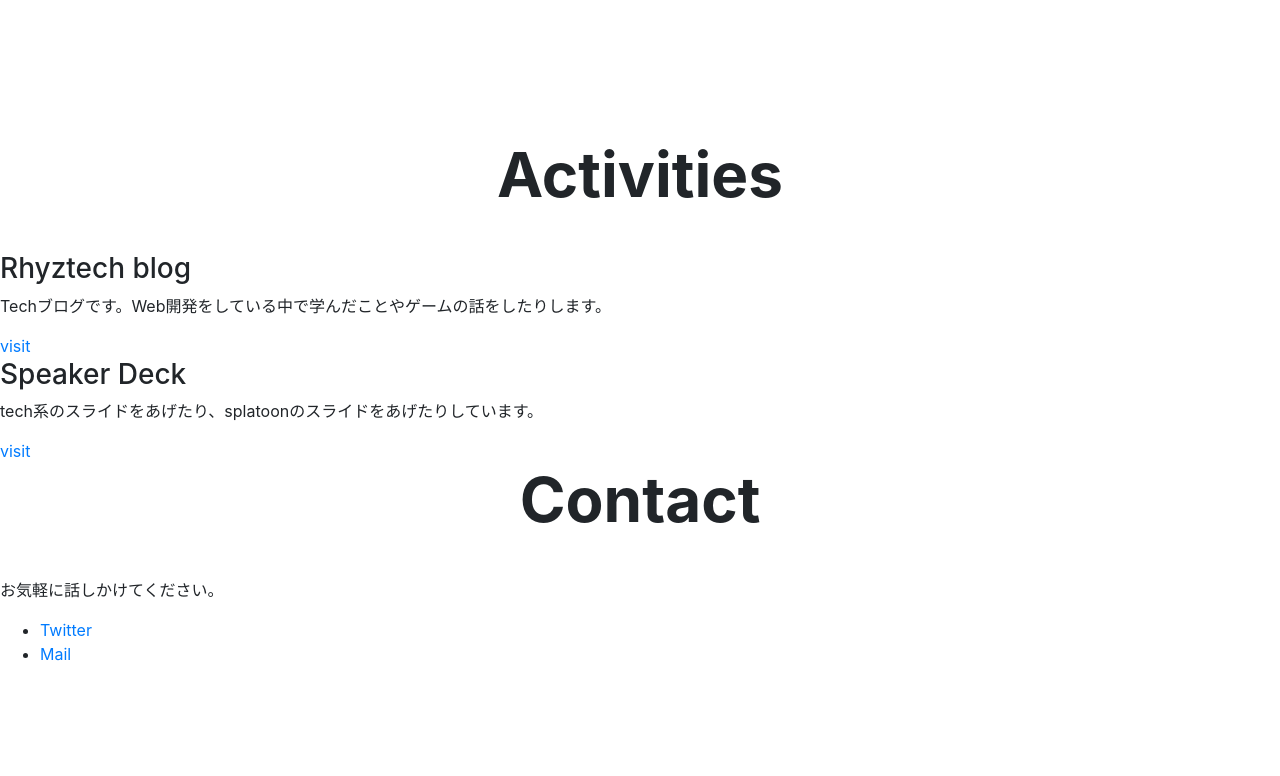
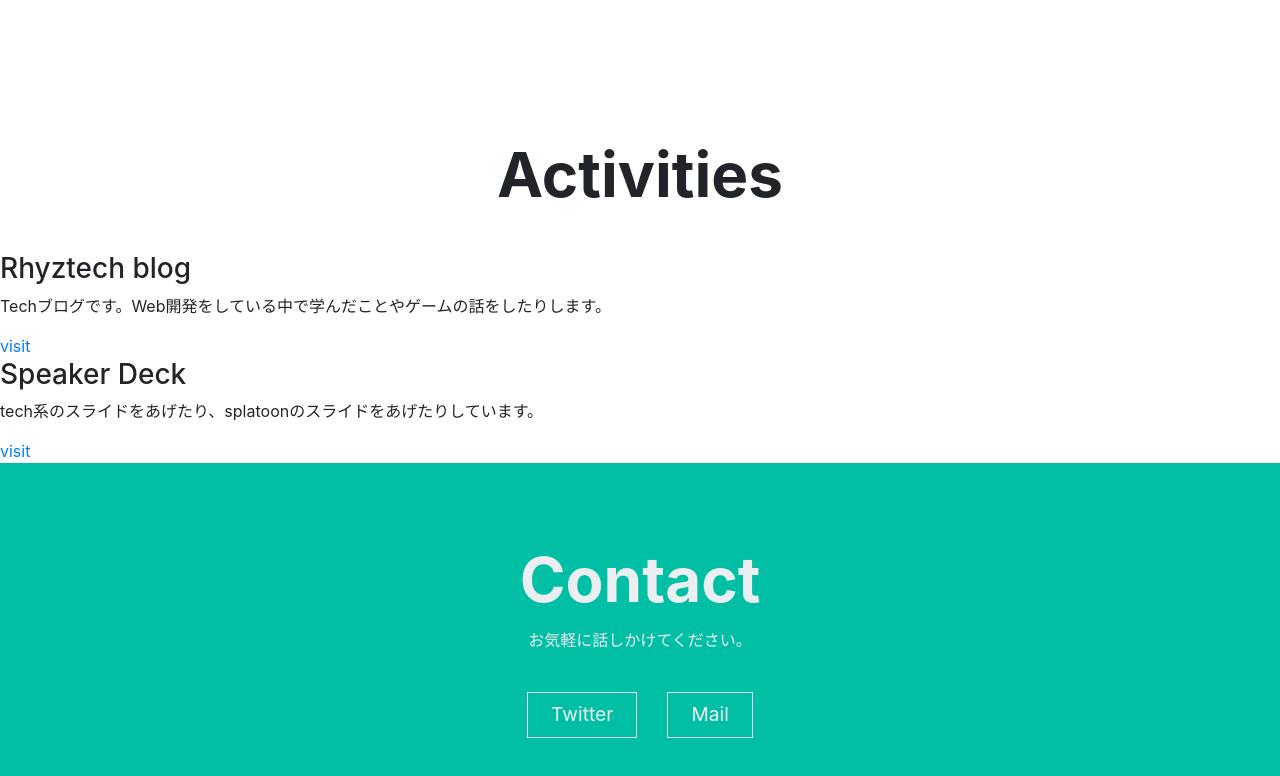
Before and after one commit to rhythm191/website, a Next.js app: page / in a window 1280 px wide. Shown: the part 2508-3284 px from the top of the page. Before the commit the page ends 3190 px from the top, so only its background shows below. Built offline with nearby package versions, Linux system fonts and the light colour scheme.

Commit message:
add contact style

```diff
--- a/assets/style.scss
+++ b/assets/style.scss
@@ -26,6 +26,10 @@
 
 main {
   overflow: hidden;
+}
+
+%section {
+  padding: 80px 0;
 }
 
 h2 {
@@ -121,7 +125,7 @@
 }
 
 #products {
-  padding: 80px 0;
+  @extend %section;
 
   h2 {
     position: relative;
@@ -175,3 +179,51 @@
     }
   }
 }
+
+#contact {
+  @extend %section;
+
+  color: $font-inverse-color;
+  background-color: $green;
+
+  h2 {
+    margin-bottom: 10px;
+  }
+
+  p {
+    text-align: center;
+    margin-bottom: 40px;
+  }
+
+  ul {
+    display: flex;
+    justify-content: center;
+    align-items: center;
+    margin: 0;
+    padding: 0;
+
+    li {
+      list-style: none;
+      margin-right: 30px;
+
+      &:last-of-type {
+        margin-right: 0;
+      }
+    }
+  }
+
+  a {
+    display: inline-block;
+    color: $font-inverse-color;
+    font-size: 1.2rem;
+    padding: 0.4em 1.2em;
+    border: 1px solid $font-inverse-color;
+
+    &:hover,
+    &:focus {
+      text-decoration: none;
+      color: $green;
+      background-color: $font-inverse-color;
+    }
+  }
+}
```
